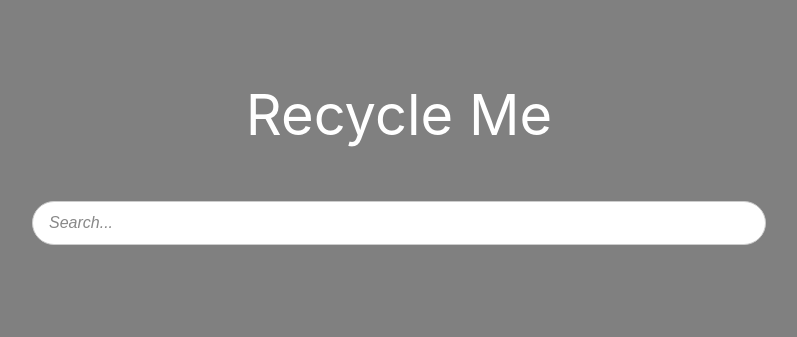
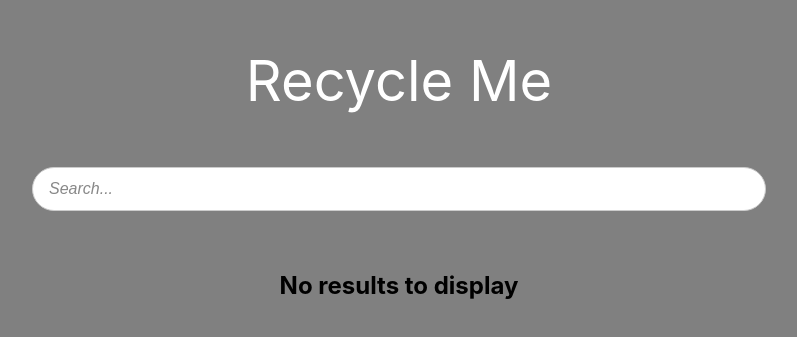
Before and after one commit to BobYurUncle/su-hackathon, a React (Create React App) app: page / in a window 1280 px wide. Shown: the part 217-554 px from the top of the page, without its empty margins (241-1038 px from the left). Built offline with nearby package versions, Linux system fonts and the light colour scheme.

Commit message:
updated search bar

```diff
--- a/src/App.js
+++ b/src/App.js
@@ -1,12 +1,20 @@
+import React, { useState } from 'react';
 import './App.css';
 import SearchBar from './components/SearchBar.js';
-
+import Result from './components/Result.js';
 
 function App() {
+  const [searchedQuery, setSearchedQuery] = useState('');
+
+  const handleSearchQuery = (query) => {
+    setSearchedQuery(query);
+  };
+
   return (
     <div className="App">
       <header className="App-header">Recycle Me</header>
-      <SearchBar/>
+      <SearchBar onSearch={handleSearchQuery}/>
+      <Result query={searchedQuery}/>
     </div>
   );
 }
--- /dev/null
+++ b/src/components/Result.js
@@ -0,0 +1,16 @@
+import React from 'react';
+import './Result.css';
+
+function Result({ query }) {
+    return (
+      <div className="result">
+        {query ? (
+          <h2>Search Results for: {query}</h2>
+        ) : (
+          <h2>No results to display</h2>
+        )}
+      </div>
+    );
+}
+
+export default Result;
--- a/src/components/SearchBar.js
+++ b/src/components/SearchBar.js
@@ -1,9 +1,8 @@
 import React, { useState } from 'react';
 import './SearchBar.css';
 
-function SearchBar() {
+function SearchBar({onSearch}) {
   const [query, setQuery] = useState('');
-  const [searchedQuery, setSearchedQuery] = useState('');
 
   const handleChange = (e) => {
     setQuery(e.target.value);
@@ -11,7 +10,7 @@ function SearchBar() {
 
   const handleKeyDown = (e) => {
     if (e.key === 'Enter') {
-      setSearchedQuery(query);
+        onSearch(query);
     }
   };
 
@@ -25,13 +24,6 @@ function SearchBar() {
         onKeyDown={handleKeyDown}
         className="search-input"
       />
-
-      {/* Show the searched query when Enter is pressed */}
-      {searchedQuery && (
-        <div className="search-result">
-          <h2>Search Results for: {searchedQuery}</h2>
-        </div>
-      )}
     </div>
   );
 }
```
Also changed, not shown: src/components/Result.css (added).
